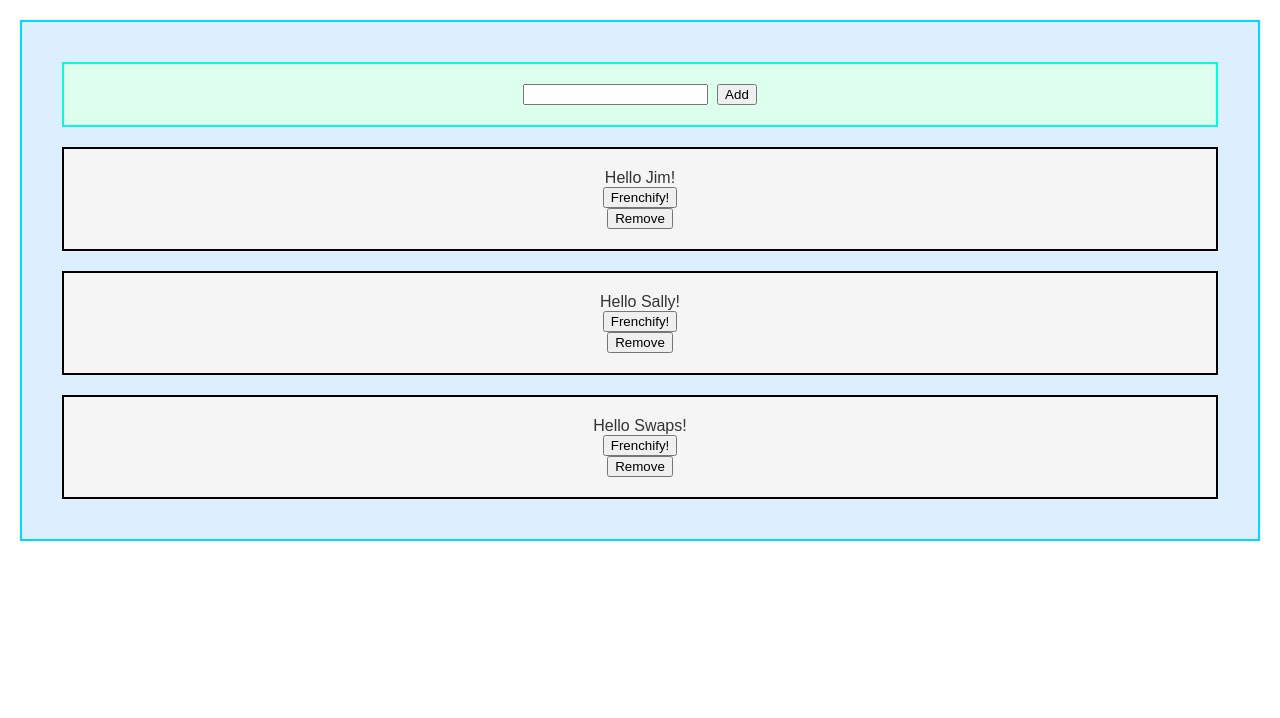
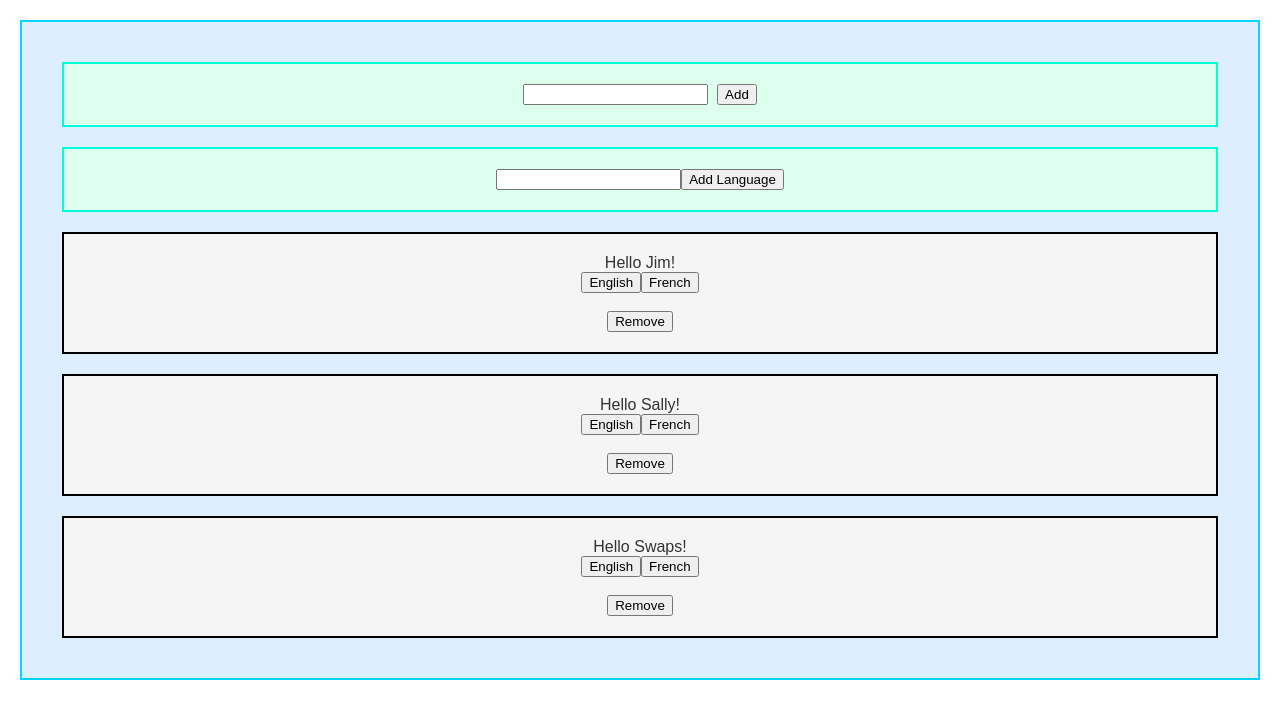
Before and after one commit to swapnils19/react_app, a React (Create React App) app: page / in a window 1280 px wide. Shown: the top 718 px of the page. Built offline with nearby package versions, Linux system fonts and the light colour scheme.

Commit message:
WIP Add Languages

```diff
--- a/src/AddGreeter.js
+++ b/src/AddGreeter.js
@@ -1,10 +1,10 @@
 import React, { Component } from "react";
-import './AddGreeter.css'
+import './AddProps.css'
 
 class AddGreeter extends Component {
     render() {
         return (
-            <div className="AddGreeter">
+            <div className="AddProps">
                 <input
                     type="text"
                     onChange={this.handleUpdate}
--- /dev/null
+++ b/src/AddLanguage.js
@@ -0,0 +1,34 @@
+import React, { Component } from "react";
+import './AddProps.css'
+
+class AddLanguage extends Component {
+    render() {
+        return (
+            <div className="AddProps">
+                <input
+                    type = "text"
+                    onChange = {this.handleUpdate}
+                    value = {this.state.newLanguage}
+                />
+                <button onClick = {this.addLanguage}> Add Language </button>
+            </div>
+        )
+    }
+
+    constructor(props) {
+        super(props);
+        this.handleUpdate = this.handleUpdate.bind(this);
+        this.addLanguage = this.addLanguage.bind(this);
+        this.state = { newLanguage: '' };
+    }
+
+    handleUpdate(event) {
+        this.setState({ newLanguage: event.target.value });
+    }
+
+    addLanguage() {
+        this.props.addLanguage(this.state.newLanguage);
+        this.setState({ newLanguage: '' });
+    }
+}
+export default AddLanguage;
--- a/src/AddGreeter.css
+++ b/src/AddProps.css
@@ -1,4 +1,4 @@
-.AddGreeter {
+.AddProps {
   margin: 20px;
   padding: 20px;
   border: 2px solid #00FFD8;
--- a/src/HelloWorld.js
+++ b/src/HelloWorld.js
@@ -1,5 +1,6 @@
 import React, { Component } from 'react';
 import './HelloWorld.css';
+import LanguageList from './LanguageList';
 
 class HelloWorld extends Component {
     constructor(props) {
@@ -14,7 +15,8 @@ class HelloWorld extends Component {
             <div className="HelloWorld">
                 {this.state.greeting} {this.props.name}!
                 <br />
-                <button onClick={this.frenchify}>Frenchify!</button>
+                {/* <button onClick={this.frenchify}>Frenchify!</button> */}
+                <LanguageList />
                 <br />
                 <button onClick={this.removeGreeting}>Remove</button>
             </div>
--- a/src/HelloWorldList.js
+++ b/src/HelloWorldList.js
@@ -2,12 +2,14 @@ import React, { Component } from 'react';
 import './HelloWorldList.css';
 import HelloWorld from './HelloWorld';
 import AddGreeter from './AddGreeter';
+import AddLanguage from './AddLanguage';
 
 class HelloWorldList extends Component {
     render() {
         return (
             <div className="HelloWorldList">
                 <AddGreeter addGreeting = {this.addGreeting} />
+                <AddLanguage addLanguage = {this.addLanguage} />
                 { this.renderGreetings() }
             </div>
         );
@@ -40,5 +42,9 @@ class HelloWorldList extends Component {
         });
         this.setState({ greetings: filteredGreetings });
     }
+
+    addLanguage(newLanguage) {
+        // TODO add newLanguage to LanguageList.js
+    }
 }
 export default HelloWorldList;
--- /dev/null
+++ b/src/LanguageList.js
@@ -0,0 +1,25 @@
+import React, { Component } from 'react';
+
+class LanguageList extends Component {
+    render() {
+        return (
+            <div className="LanguageList">
+                { this.renderLanguages() }
+            </div>
+        )
+    }
+
+    constructor(props) {
+        super(props);
+        this.state = { languages: ['English', 'French'] };
+    }
+
+    renderLanguages() {
+        return this.state.languages.map(
+            (name, index) => (
+                <button key={index}> { name } </button>
+            )
+        )
+    }
+}
+export default LanguageList;
```
Also changed, not shown: 1 other file (tests, documents, lock files or other folders).
